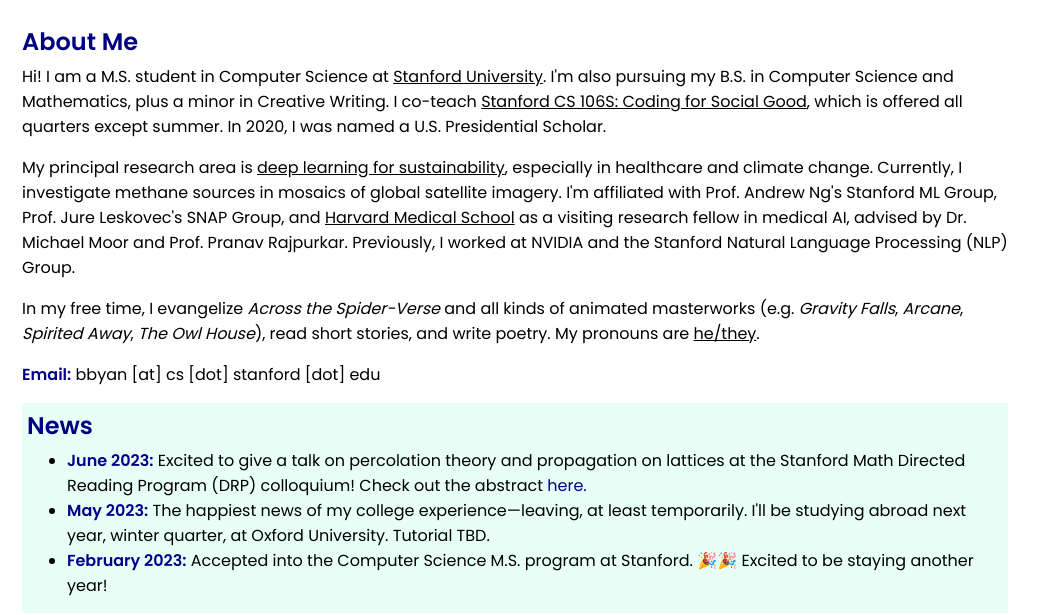
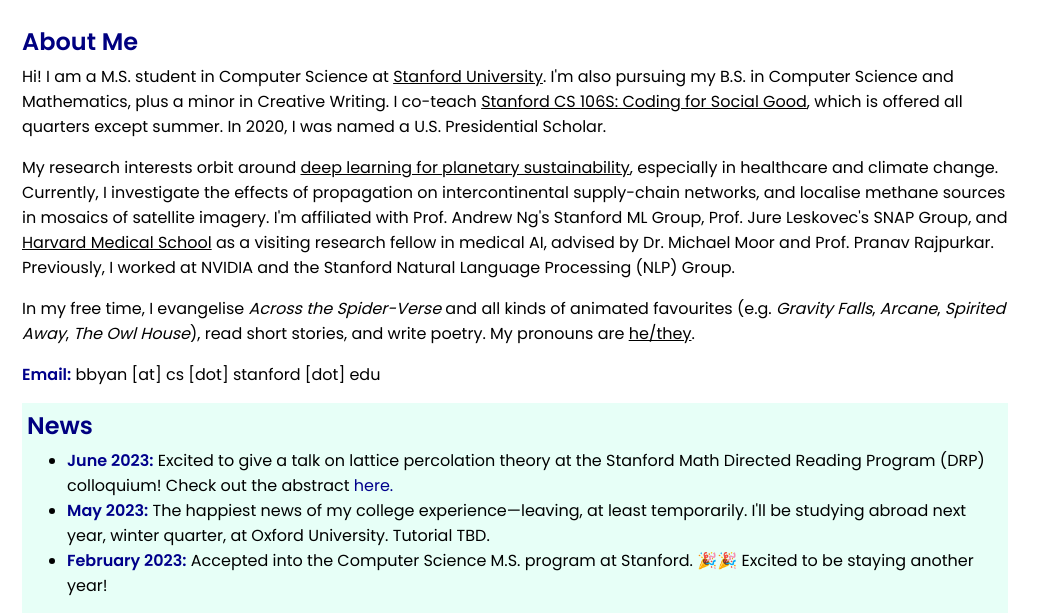
Before and after one commit to yanbenjamin/yanbenjamin.github.io, a plain HTML site: page index.html in a window 1280 px wide. Shown: the part 60-675 px from the top of the page, 239-1280 px from the left. Drawn offline with Linux system fonts and the light colour scheme.

Commit message:
changed bio

```diff
--- a/index.html
+++ b/index.html
@@ -54,9 +54,9 @@
         <h2 style = "color: navy; margin-bottom: 5px">About Me</h2>
         <p style = "margin-top: 0px">Hi! I am a M.S. student in Computer Science at <u>Stanford University</u>. I'm also pursuing my B.S. in Computer Science and Mathematics, plus a minor in Creative Writing. I co-teach <u>Stanford CS 106S: Coding for Social Good</u>, which is offered all quarters except summer. In 2020, I was named a U.S. Presidential Scholar.</p>
 
-        <p>My principal research area is <u>deep learning for sustainability</u>, especially in healthcare and climate change. Currently, I investigate methane sources in mosaics of global satellite imagery. I'm affiliated with Prof. Andrew Ng's Stanford ML Group, Prof. Jure Leskovec's SNAP Group, and <u>Harvard Medical School</u> as a visiting research fellow in medical AI, advised by Dr. Michael Moor and Prof. Pranav Rajpurkar. Previously, I worked at NVIDIA and the Stanford Natural Language Processing (NLP) Group.</p>
+        <p>My research interests orbit around <u>deep learning for planetary sustainability</u>, especially in healthcare and climate change. Currently, I investigate the effects of propagation on intercontinental supply-chain networks, and localise methane sources in mosaics of satellite imagery. I'm affiliated with Prof. Andrew Ng's Stanford ML Group, Prof. Jure Leskovec's SNAP Group, and <u>Harvard Medical School</u> as a visiting research fellow in medical AI, advised by Dr. Michael Moor and Prof. Pranav Rajpurkar. Previously, I worked at NVIDIA and the Stanford Natural Language Processing (NLP) Group.</p>
 
-        <p>In my free time, I evangelize <em>Across the Spider-Verse</em> and all kinds of animated masterworks (e.g. <em>Gravity Falls</em>, <em>Arcane</em>, <em>Spirited Away</em>, <em>The Owl House</em>), read short stories, and write poetry. My pronouns are <u>he/they</u>.</p>
+        <p>In my free time, I evangelise <em>Across the Spider-Verse</em> and all kinds of animated favourites (e.g. <em>Gravity Falls</em>, <em>Arcane</em>, <em>Spirited Away</em>, <em>The Owl House</em>), read short stories, and write poetry. My pronouns are <u>he/they</u>.</p>
 
         <p><b style = "color: darkblue">Email:</b> bbyan [at] cs [dot] stanford [dot] edu</p>
 
@@ -64,7 +64,7 @@
         <div style = "background-color: rgb(231, 255, 247); padding: 5px" class = "scroll">
         <h2 style = "color: navy; margin-top: 0px; margin-bottom: 5px">News</h2>
         <ul style = "margin-top: 0px">
-            <li><b style = "color: darkblue">June 2023:</b> Excited to give a talk on percolation theory and propagation on lattices at the Stanford Math Directed Reading Program (DRP) colloquium! Check out the abstract <a style = "text-decoration: none; color: darkblue;" href = "https://mathdrp.stanford.edu/abstracts/abstracts-spr23-1.pdf">here.</a></li>
+            <li><b style = "color: darkblue">June 2023:</b> Excited to give a talk on lattice percolation theory at the Stanford Math Directed Reading Program (DRP) colloquium! Check out the abstract <a style = "text-decoration: none; color: darkblue;" href = "https://mathdrp.stanford.edu/abstracts/abstracts-spr23-1.pdf">here.</a></li>
              <li><b style = "color: darkblue">May 2023:</b> The happiest news of my college experience&#8212;leaving, at least temporarily. I'll be studying abroad next year, winter quarter, at Oxford University. Tutorial TBD.</li>
              <li><b style = "color: darkblue">February 2023:</b> Accepted into the Computer Science M.S. program at Stanford. 🎉🎉 Excited to be staying another year!
         </ul>
```
Also changed, not shown: fun_profile.png (deleted), profile_pic2.png (deleted).
